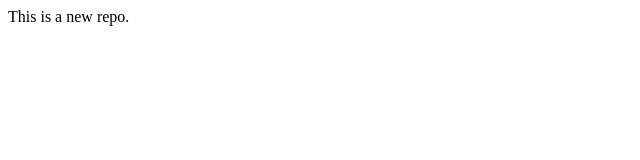
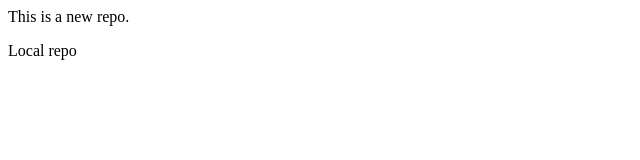
Before and after one commit to varun-g-a/LocalRepo, a plain HTML site: page index.html in a window 1280 px wide. Shown: the full height of the page, 0-640 px from the left. Drawn offline with Linux system fonts and the light colour scheme.

Commit message:
Initial modified

```diff
--- a/index.html
+++ b/index.html
@@ -1 +1,2 @@
 <p>This is a new repo.</p>
+<p>Local repo</p>
--- a/style.css
+++ b/style.css
@@ -1,3 +1,5 @@
 p {
     color: red;
+    color: gold;
+
 }
```
